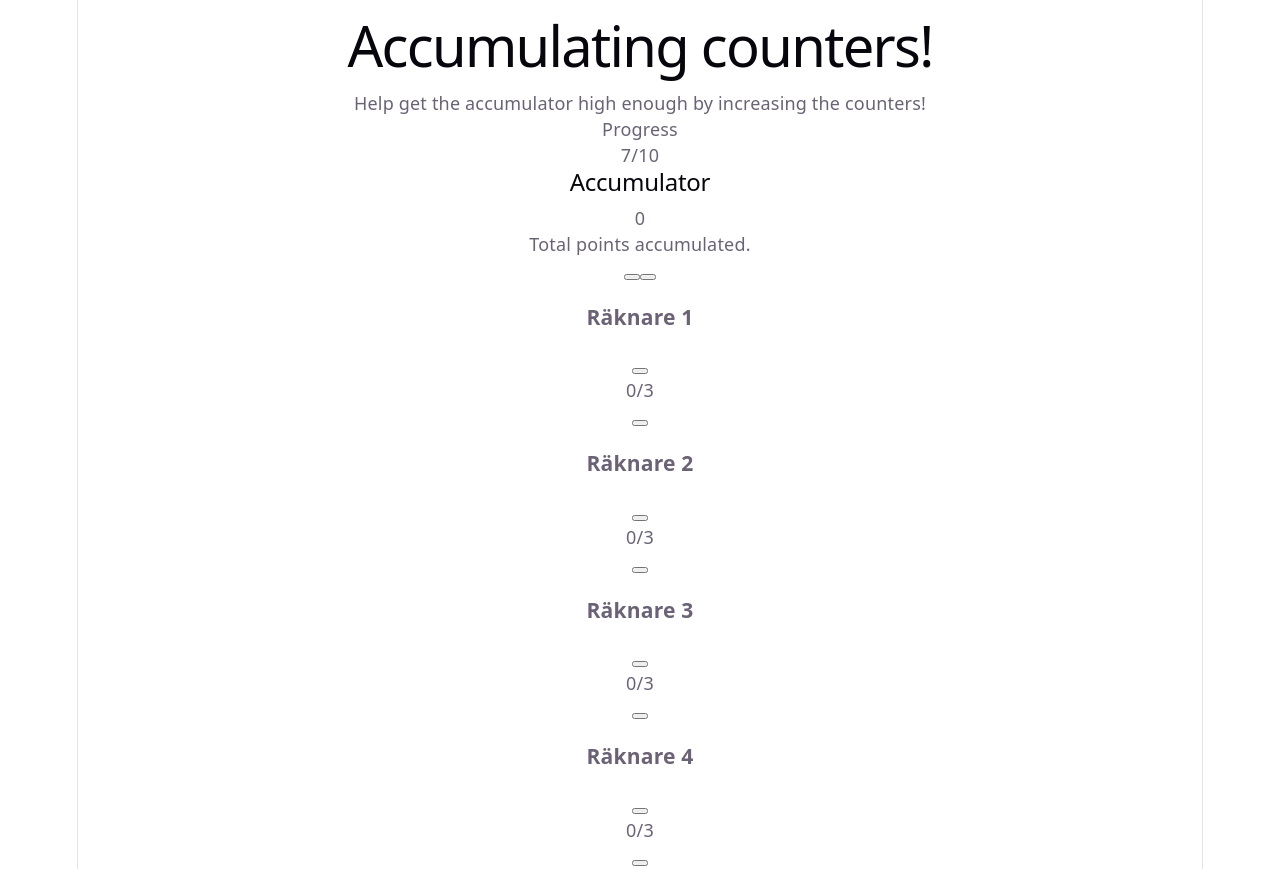
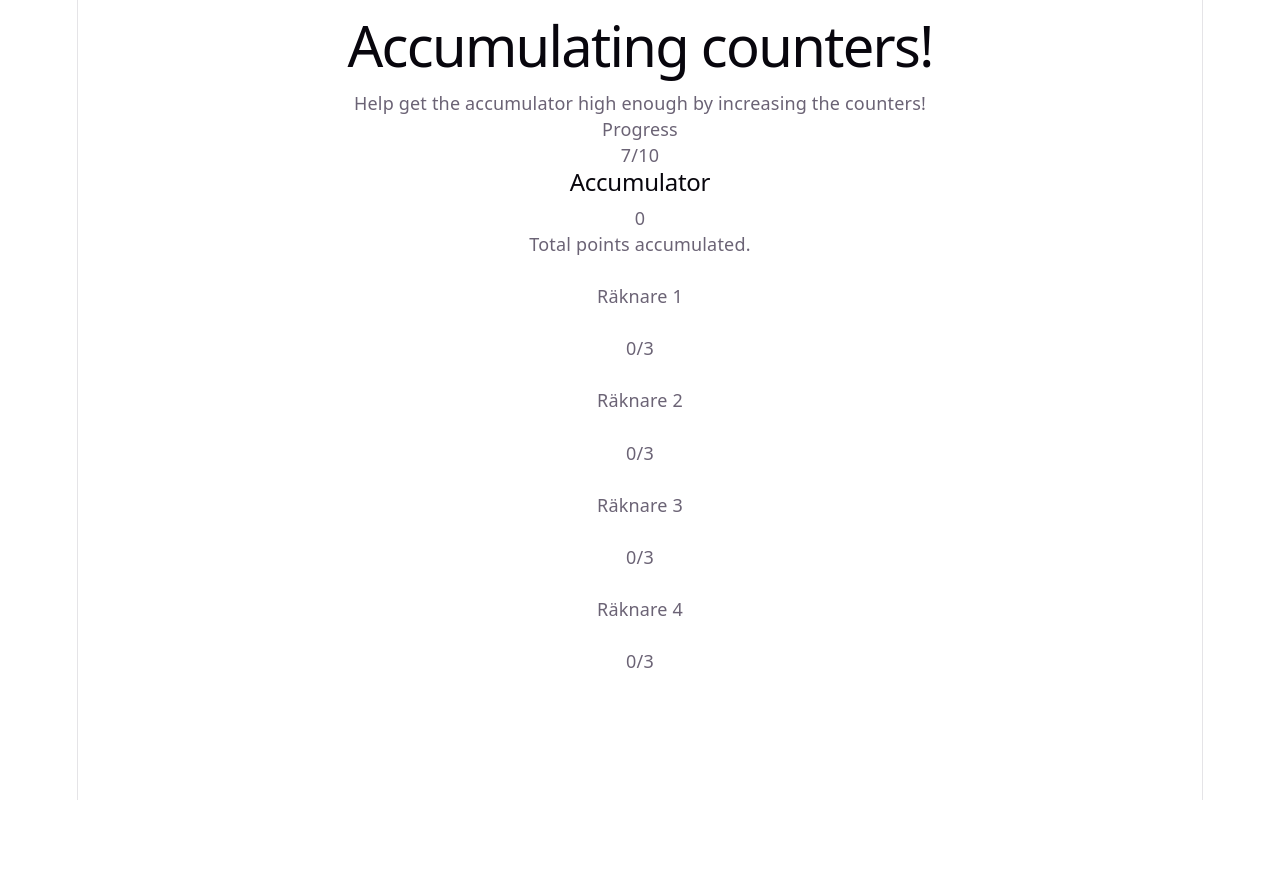
Before and after one commit to somantics/frontent-10, a React (Vite) app: page / in a window 1280 px wide. After the commit the page ends 800 px from the top, so only its background shows below. Built offline with nearby package versions, Linux system fonts and the light colour scheme.

Commit message:
add tailwind

```diff
--- a/package.json
+++ b/package.json
@@ -10,8 +10,10 @@
     "preview": "vite preview"
   },
   "dependencies": {
+    "@tailwindcss/vite": "^4.3.3",
     "react": "^19.2.8",
-    "react-dom": "^19.2.8"
+    "react-dom": "^19.2.8",
+    "tailwindcss": "^4.3.3"
   },
   "devDependencies": {
     "@babel/core": "^7.29.7",
--- a/src/index.css
+++ b/src/index.css
@@ -1,3 +1,4 @@
+@import "tailwindcss";
 :root {
   --text: #6b6375;
   --text-h: #08060d;
@@ -11,8 +12,8 @@
   --shadow:
     rgba(0, 0, 0, 0.1) 0 10px 15px -3px, rgba(0, 0, 0, 0.05) 0 4px 6px -2px;
 
-  --sans: system-ui, 'Segoe UI', Roboto, sans-serif;
-  --heading: system-ui, 'Segoe UI', Roboto, sans-serif;
+  --sans: system-ui, "Segoe UI", Roboto, sans-serif;
+  --heading: system-ui, "Segoe UI", Roboto, sans-serif;
   --mono: ui-monospace, Consolas, monospace;
 
   font: 18px/145% var(--sans);
--- a/vite.config.ts
+++ b/vite.config.ts
@@ -1,11 +1,13 @@
-import { defineConfig } from 'vite'
-import react, { reactCompilerPreset } from '@vitejs/plugin-react'
-import babel from '@rolldown/plugin-babel'
+import { defineConfig } from "vite";
+import react, { reactCompilerPreset } from "@vitejs/plugin-react";
+import babel from "@rolldown/plugin-babel";
+import tailwindcss from "@tailwindcss/vite";
 
 // https://vite.dev/config/
 export default defineConfig({
   plugins: [
     react(),
-    babel({ presets: [reactCompilerPreset()] })
+    tailwindcss(),
+    babel({ presets: [reactCompilerPreset()] }),
   ],
-})
+});
```
Also changed, not shown: 1 other file (tests, documents, lock files or other folders).
